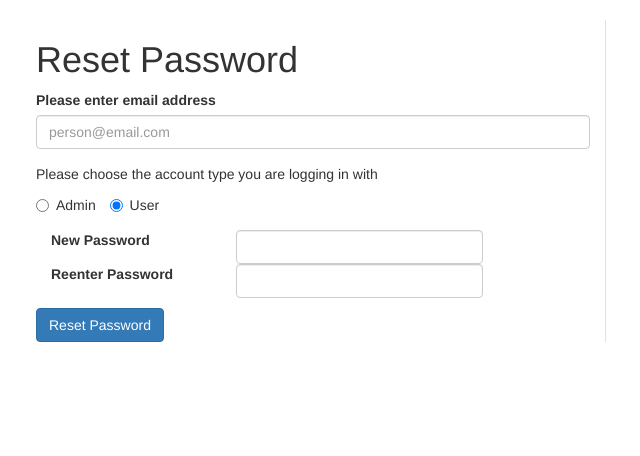
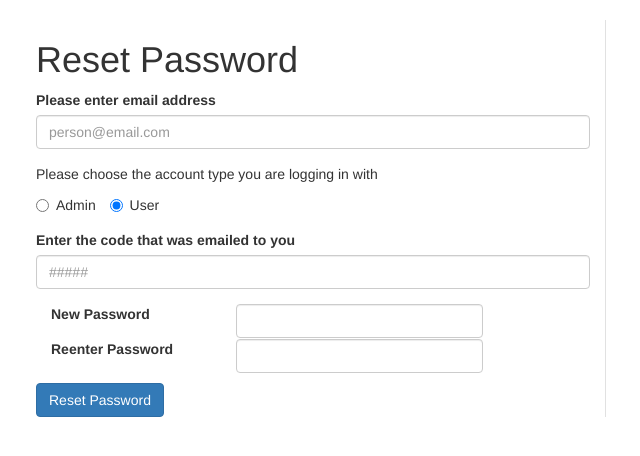
Before and after one commit to cosbyr/osu-capstone, a Flask app: page /reset-password in a window 1280 px wide. Shown: the part 51-507 px from the top of the page, without its empty margins (34-674 px from the left). Run offline with Flask 2, Linux system fonts and the light colour scheme; parts of the project's set-up code (start-up, migrations or seed data) failed here and were passed over; some libraries are stand-ins or nearby versions.

Commit message:
added reset code to reset-password

```diff
--- a/static/js/domManipulation.js
+++ b/static/js/domManipulation.js
@@ -99,7 +99,8 @@ $(document).ready(function(){
 	      radioValue = $("input[name='account-type']:checked").val();
 	      email = $("input[name='userName']").val();
 	      password = $("input[name='password']").val();
-		  data = JSON.stringify({'email':email, 'account-type':radioValue, 'password' :password});
+	      code = $("input[name='reset-code']").val();
+		  data = JSON.stringify({'email':email, 'account-type':radioValue, 'reset-code':code, 'password' :password});
 	      console.log(data);
 
 	      $.ajax(url, {
--- a/templates/reset-password.html
+++ b/templates/reset-password.html
@@ -40,10 +40,15 @@
 					</div>
 
 					<div class="form-group">
+						<label for="resetCode">Enter the code that was emailed to you</label>
+						<input id="resetCode" type="text" class="form-control" name="reset-code" placeholder="#####" required >
+					</div>
+
+					<div class="form-group">
 						<label class="col-sm-4 control-label" for="pass1">New Password</label>
 						<div class="col-sm-6">
 							<input class="form-control" type="password" id="pass1" name="password" required >
-						</div>
+						</div><br>
 					</div>
 					<div class="form-group">
 						<label class="col-sm-4 control-label" for="pass2">Reenter Password</label>
```
